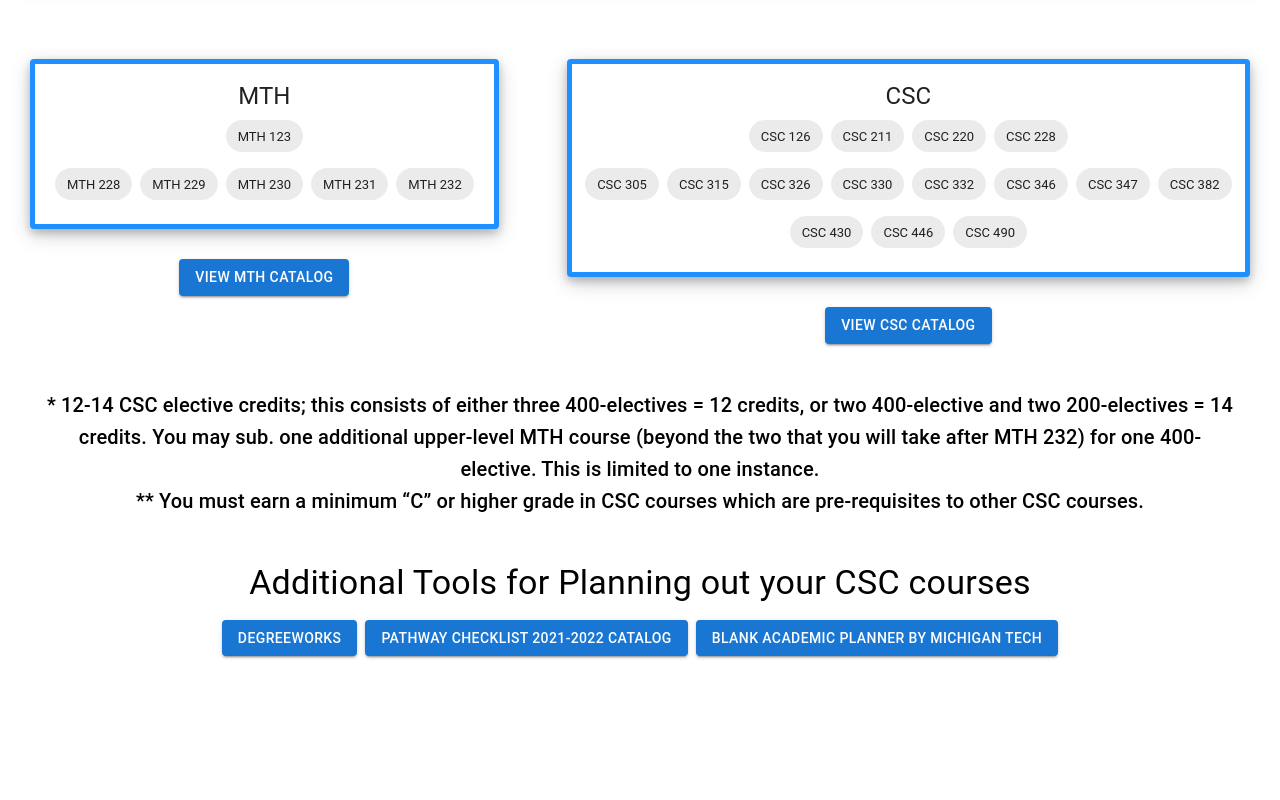
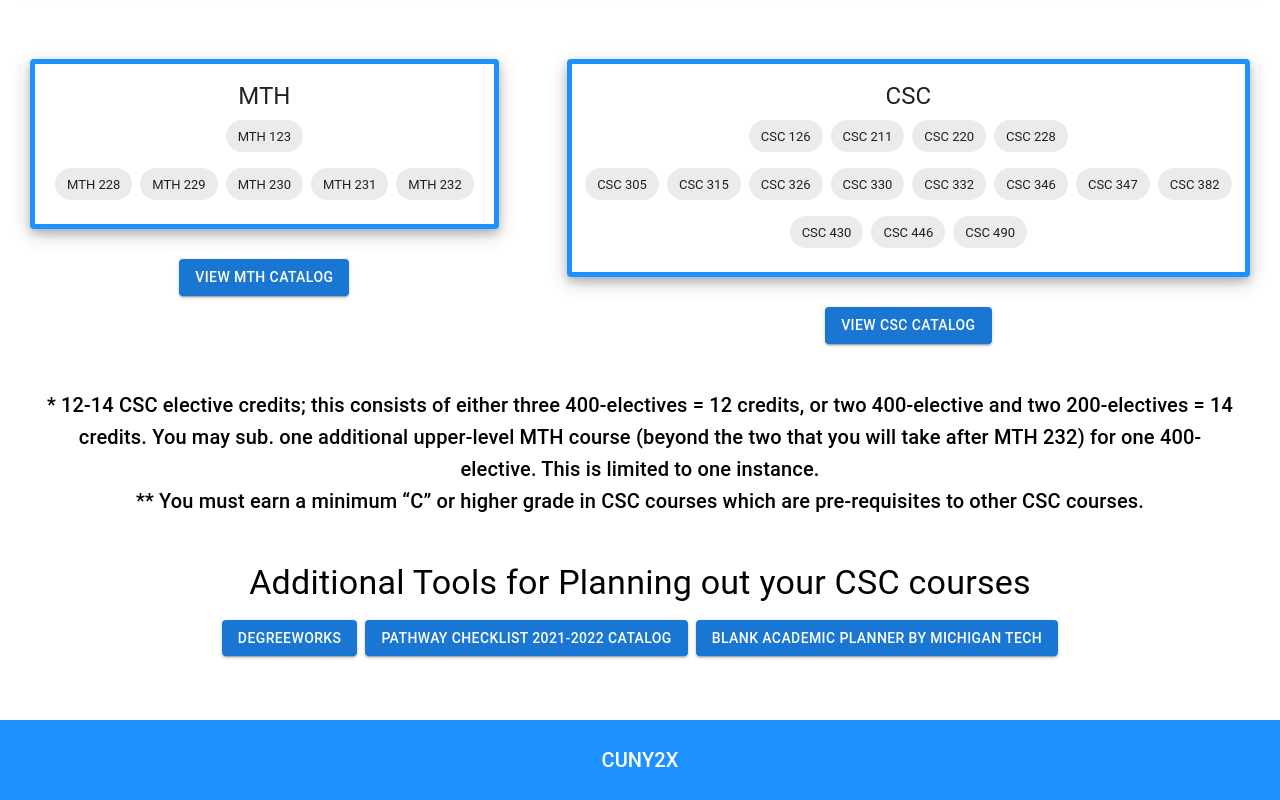
Before and after one commit to AndreaHabib/flowchart, a React (Create React App) app: page / in a window 1280 px wide. Shown: the part 1007-1807 px from the top of the page. Before the commit the page ends 1727 px from the top, so only its background shows below. Built offline with nearby package versions, Linux system fonts and the light colour scheme.

Commit message:
FEAT: added footer

```diff
--- a/src/App.css
+++ b/src/App.css
@@ -11,6 +11,16 @@
   border-radius: 18px;
   margin-top: 50px;
   box-shadow: 0 4px 8px 0 rgba(0, 0, 0, 0.2), 0 6px 20px 0 rgba(0, 0, 0, 0.19);
+}
+
+.footer {
+  display: flex;
+  justify-content: center;
+  align-items: center;
+  width: 100%;
+  height: 10vh;
+  color: white;
+  background-color: #1e90ff;
 }
 
 .description {
--- a/src/App.js
+++ b/src/App.js
@@ -388,6 +388,9 @@ function App() {
           Blank Academic Planner by Michigan Tech
         </Button>
       </Stack>
+      <footer className="footer">
+        <Typography variant="h6">CUNY2X</Typography>
+      </footer>
     </div>
   );
 }
```
